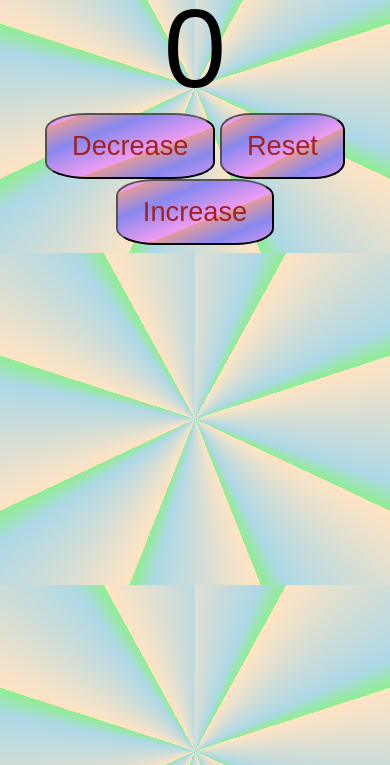
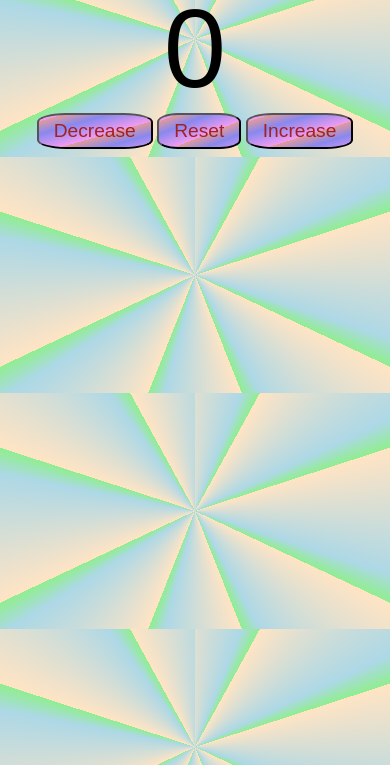
Before and after one commit to Alimyusstore/COUNTER, a plain HTML site: page index.html in a window 390 px wide. Shown: the part 79-844 px from the top of the page. Drawn offline with Linux system fonts and the light colour scheme.

Commit message:
media query

```diff
--- a/style.css
+++ b/style.css
@@ -37,3 +37,13 @@ h1{
     opacity: 0.5;
     transition: background-image 0.1s;
 }
+@media screen and (max-width: 480px){
+    .buttons {
+        padding: 5px 15px;
+        font-size: 1.2rem;
+        border-radius: 25%;
+        background-image: repeating-linear-gradient(to right bottom, rgb(225, 154, 154) 10%, rgb(136, 136, 239) 30%, rgb(241, 156, 241) 60%);
+        transition: background-image 0.5s ease-in-out;
+        color: rgb(162, 34, 34);
+    }
+}
```
